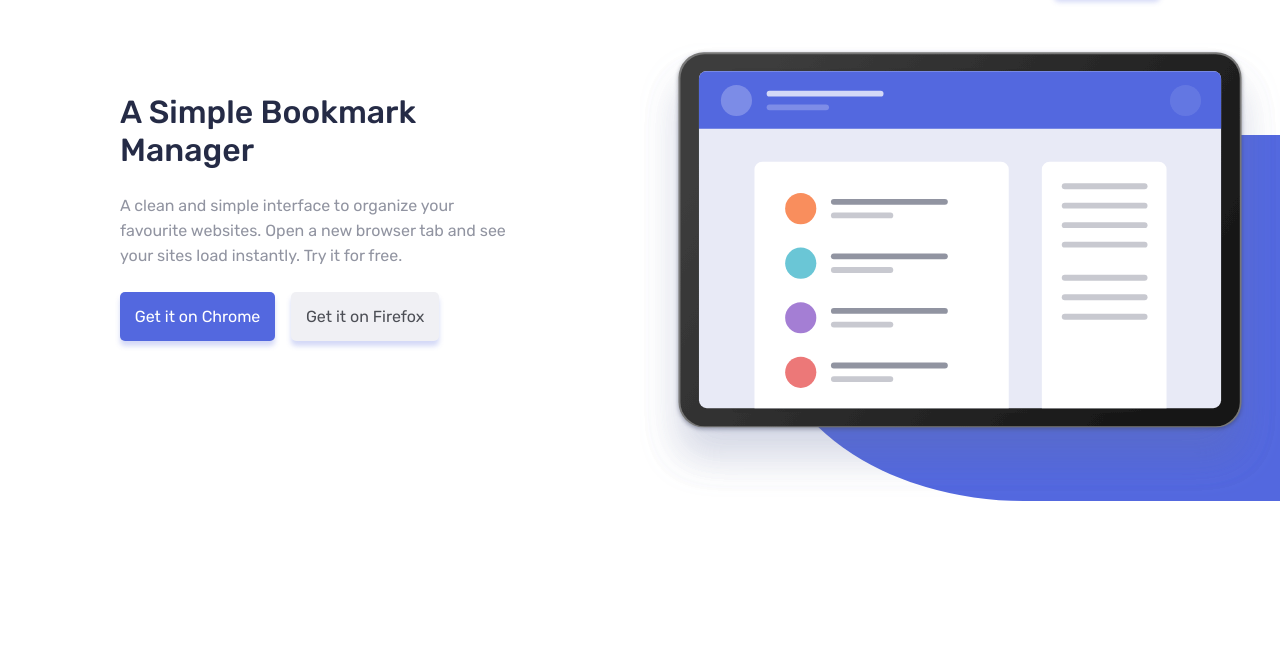
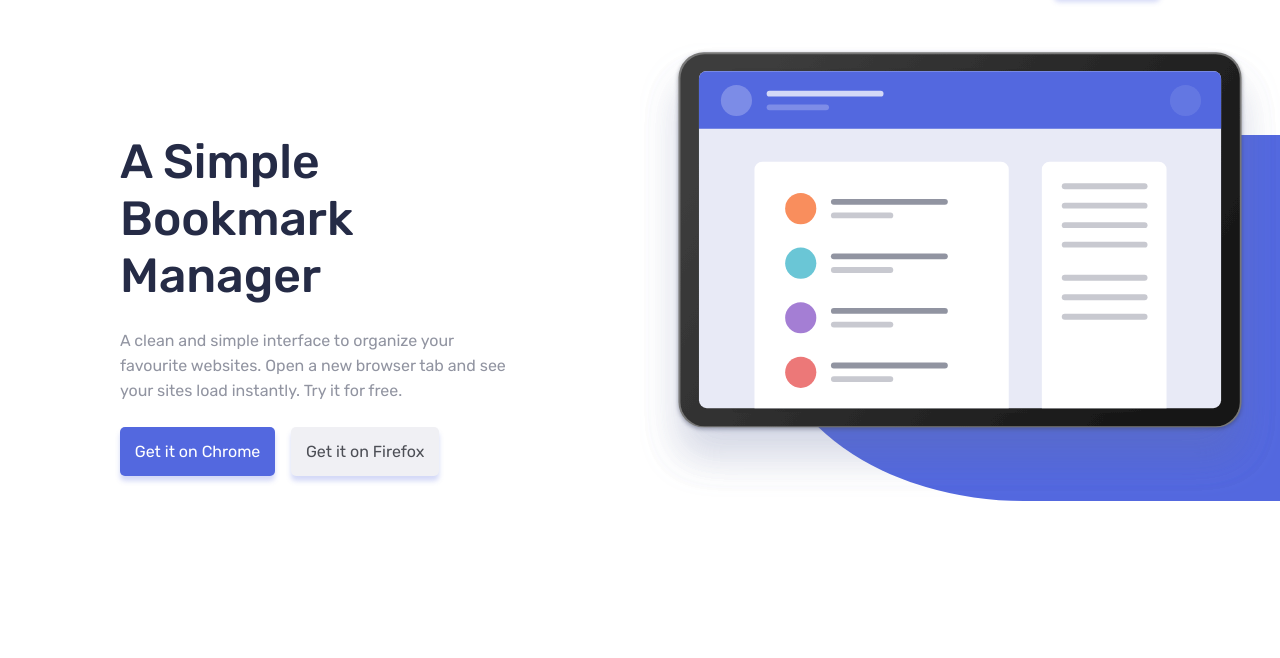
Before and after one commit to Yaiza16/bookmark-landing-page, a website built with webpack: page src/index.html in a window 1280 px wide. Shown: the part 67-725 px from the top of the page. Built offline with nearby package versions, Linux system fonts and the light colour scheme; files whose address does not match are found by name.

Commit message:
Do header responsive

```diff
--- a/src/sass/layout/_header.scss
+++ b/src/sass/layout/_header.scss
@@ -18,6 +18,7 @@
     @include m.mq(sm){
         flex-direction: row;
     }
+
 }
 
 .hero-inf{
@@ -31,11 +32,24 @@
         text-align: left;
     }
 
+    @include m.mq(lg){
+        padding-right: 8rem;
+        margin-top: f.toRem(90);
+    }
+
     &__title{
         margin-bottom: 1.5rem;
         opacity: 0;
         @include m.animation-loadedPage-headerTitle;
         animation: animation-loadedPage-headerTitle 1s .5s forwards;
+
+        @include m.mq(md){
+            font-size: 2.5rem;
+        }
+
+        @include m.mq(lg){
+            font-size: 3rem;
+        }
     }
 
     &__desc{
```
